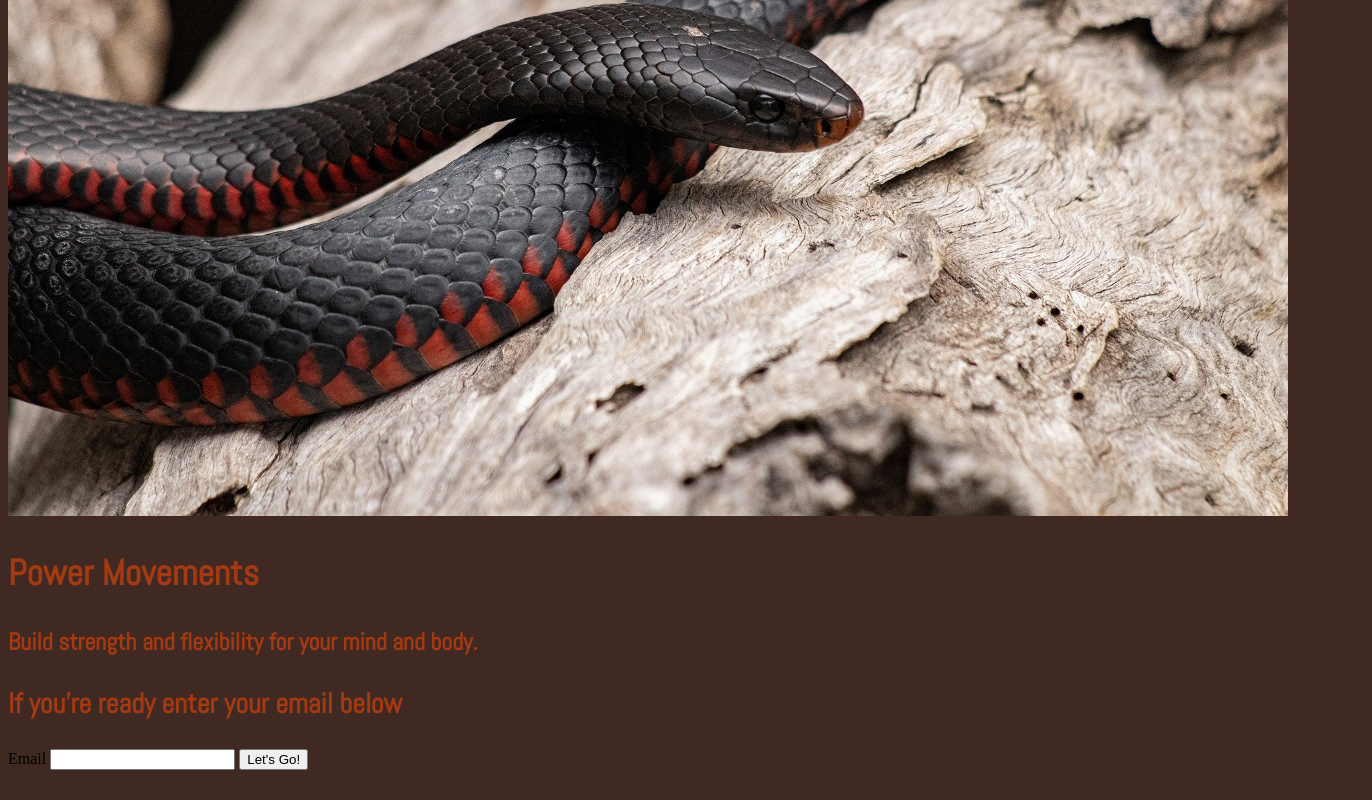
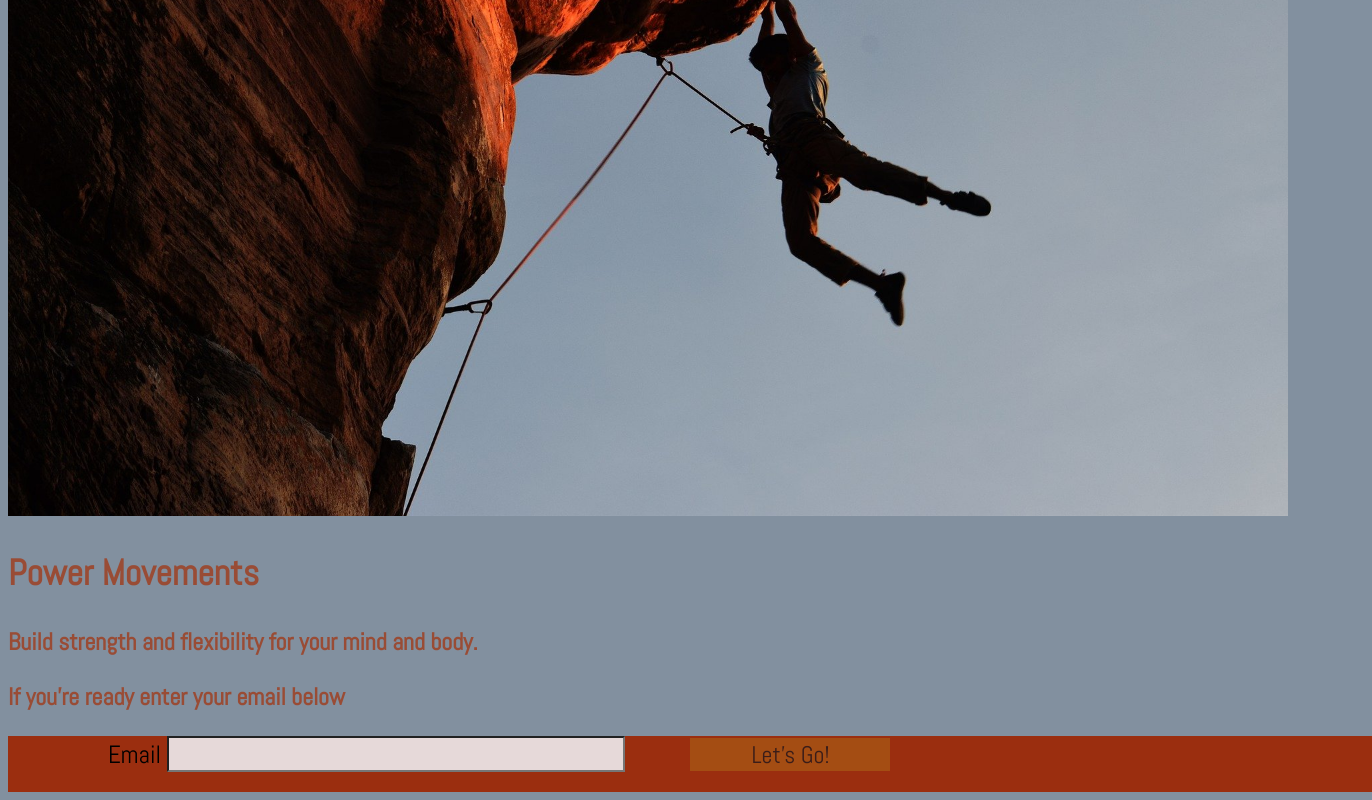
Before and after one commit to belliott15/Product-Launch, a plain HTML site: page index.html in a window 1280 px wide. Shown: the part 345-1145 px from the top of the page, 1372 px wide, since content can reach past the window. Before the commit the page ends 1123 px from the top, so only its background shows below. Drawn offline with Linux system fonts and the light colour scheme.

Commit message:
picture and color scheme change

```diff
--- a/global.css
+++ b/global.css
@@ -1,27 +1,69 @@
 @import url('https://fonts.googleapis.com/css2?family=Abel&family=Arimo&display=swap');
 * {
-/* CSS HEX */
---davys-grey: #615b5cff;
---timberwolf: #e8ded7ff;
---old-burgundy: #412923ff;
---pale-silver: #d1c2b9ff;
---rich-black-fogra-39: #0b0908ff;
+--smoky-black: #1D0A05ff;
+--sinopia: #CE4A1Eff;
+--light-slate-gray: #82909Fff;
+--rufous: #9B2E0Fff;
+--blood-red: #571404ff;
+--barn-red: #77220Dff;
 }
-body {
-    background-color: var(--old-burgundy);
+
+#body {
+    background-color: var(--light-slate-gray);
 }
-#snake-image {
+#rock-image {
     width: 100vw;
 }
 
 #info {
-    color: rgba(202, 65, 11, 0.719);
-    font-family: Abel;
+    color: rgba(160, 56, 22, 0.774);
+    font-family: Abel, sans-serif;
     font-weight: 600;
     font-size: x-large;
+    background-color: var(--light-slate-gray);
+    display: block;
+    margin-block-start: 1em;
+    margin-block-end: 1em;
+    margin-inline-start: 0px;
+    margin-inline-end: 0px;
+}
+#main {
+    font-weight: 900;
+
+}
+
+#email {
+    background: rgb(230, 217, 217);
+    width: 100%;
+    height: 30px;
+    max-width: 450px;
+    margin-bottom: 20px;
+    padding: 10px, 20px;
+    font-size: 25px;
+    color:rgba(168, 87, 21, 0.774)
+}
+#form {
+    font-family: Abel;
+    font-size: 25px;
+    width: 100%;
+    text-align: left;
+    padding-left: 100px;
+    background-color: var(--rufous);
+}
+
+#button {
+    color: rgb(58, 29, 25);
+    background: rgba(168, 87, 21, 0.774);
+    font-family: Abel;
+    font-size: 1.5rem;
+    width: 100%;
+    border:rgba(160, 56, 22, 0.774);
+    margin-left: 60px;
+    max-width: 200px;
+
 
 
 }
-#main {
-    font-weight: 900;
+#button:hover {
+    background-color: #CE4A1Eff;
 }
--- a/index.html
+++ b/index.html
@@ -7,17 +7,18 @@
     <title>Document</title>
     <link rel="stylesheet" href="global.css" />
 </head>
-<body>
-    <img id="snake-image" src="./Snake.jpg" alt="snake"/>
+<body id="body">
+    <img id="rock-image" src="./Rock-climbing.jpg" alt="Rock-climbing"/>
     <section id="info">
         <h1 id="main"><b>Power Movements</b></h1>
-        <p>Build strength and flexibility for your mind and body.</p>
-        <h3>If you're <b>ready</b> enter your email below</h3>
+        <p>Build strength and flexibility for your mind and body.
+        </p>
+        <p>If you're <b>ready</b> enter your email below</p>
     </section>
-    <form>
+    <form id="form">
         <label for="email">Email</label>
         <input type="email" name="email" id="email">
-        <button>Let's Go!</button>
+        <button id="button">Let's Go!</button>
     </form>
 </body>
 </html>
```
Also changed, not shown: Rock-climbing.jpg (added), 1 other file.
